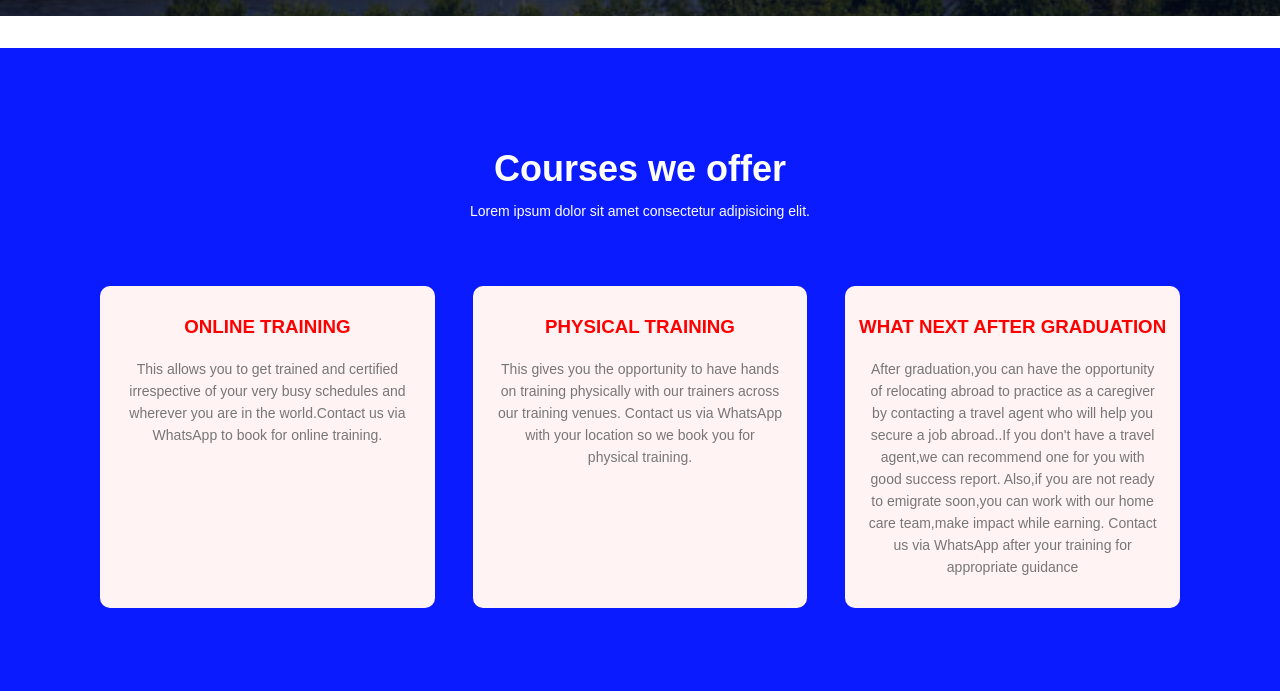
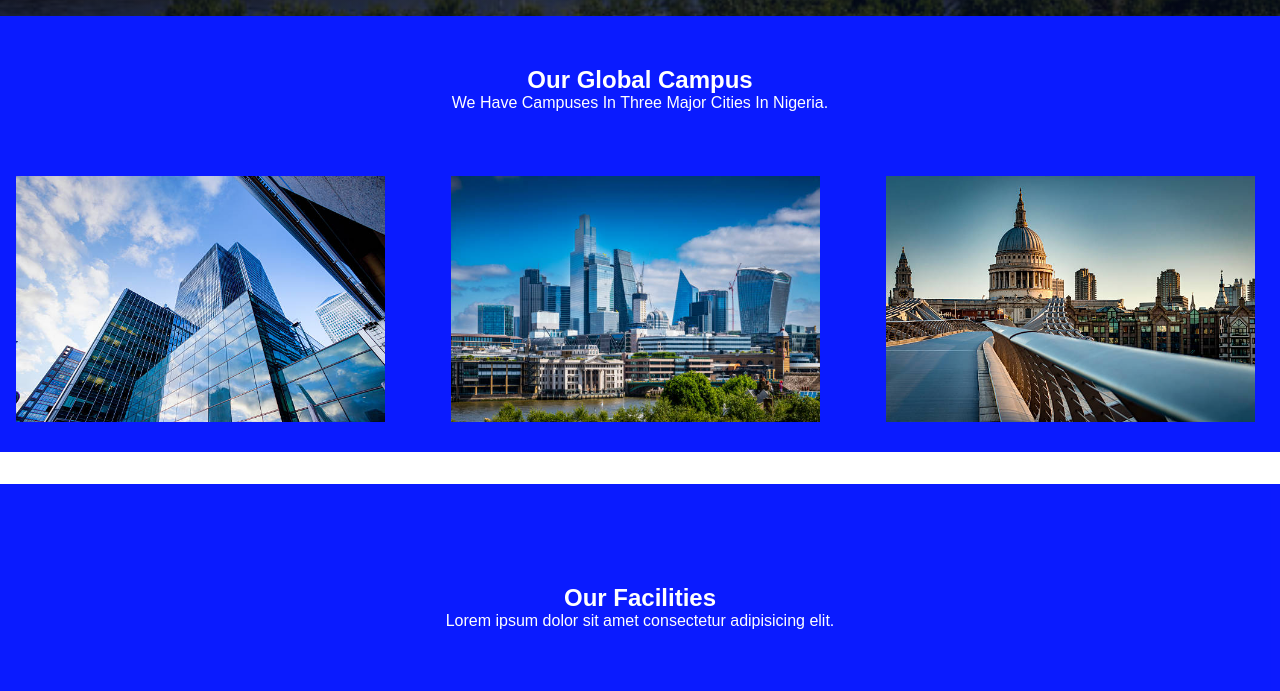
Before and after one commit to chukseminence/home-care, a plain HTML site: page index.html in a window 1280 px wide. Shown: the part 784-1475 px from the top of the page. Drawn offline with nearby package versions, Linux system fonts and the light colour scheme.

Commit message:
Update index.html
the course we offer section was not needed yet

```diff
--- a/index.html
+++ b/index.html
@@ -52,37 +52,7 @@ care assistants</p>
     </section>
 
 
-    <section class="course">
-        <h1 class="par">Courses we offer</h1>
-        <p class="par">Lorem ipsum dolor sit amet consectetur adipisicing elit.</p>
 
-        <div class="row">
-            <div class="course-col">
-                <h3>ONLINE TRAINING</h3>
-                <p>This allows you to get trained and certified irrespective
-                    of your very busy schedules and  wherever you are in the world.Contact
-                     us via WhatsApp to book for online training.</p>
-            </div>
-
-            <div class="course-col">
-                <h3>PHYSICAL TRAINING</h3>
-                <p>This gives you the opportunity to have hands
-                    on training physically with our trainers across our
-                     training venues.
-                 Contact us via WhatsApp with your location
-                 so we book you for physical training.</p>
-            </div>
-
-            <div class="course-col">
-                <h3>WHAT NEXT AFTER GRADUATION</h3>
-                <p>After graduation,you can have the opportunity of relocating abroad to practice as a caregiver by contacting a travel agent who will help you secure a job abroad..If you don't have a travel agent,we can recommend one for you with good success report.
-                  Also,if you are not ready to emigrate soon,you can work with our home care team,make impact while earning.
-                  Contact us via WhatsApp after your training for appropriate guidance</p>
-            </div>
-        </div>
-
-
-    </section>
 
     <section class="campus">
         <h1 class="par">Our Global Campus</h1>
```
